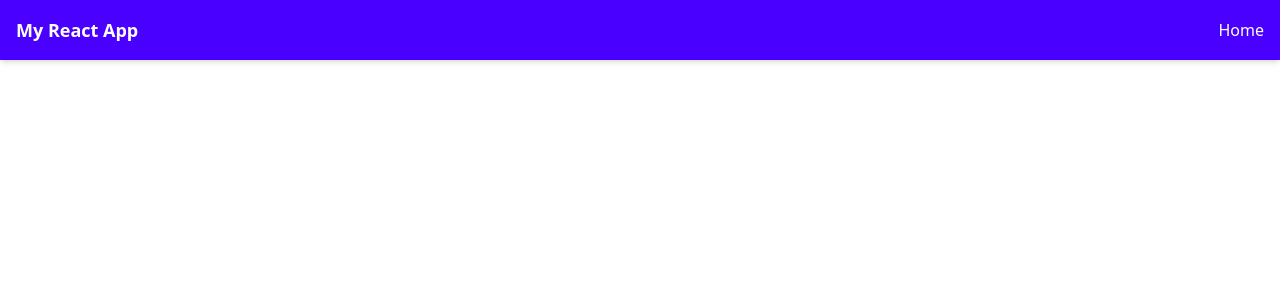
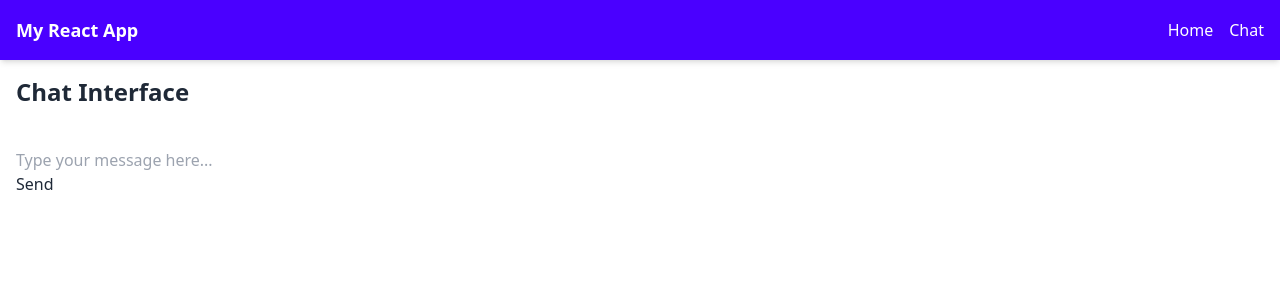
Before and after one commit to afstudeerprojecten/FeedbackAI-Tool, a React (Vite) app: page /FeedbackAI-Tool/chat in a window 1280 px wide. Before the commit this address had no page. Shown: the top 300 px of the page. Built offline with nearby package versions, Linux system fonts and the light colour scheme.

Commit message:
Added Chat Interface componenets

```diff
--- a/src/App.tsx
+++ b/src/App.tsx
@@ -2,6 +2,7 @@ import React from 'react';
 import { BrowserRouter as Router, Route, Routes } from 'react-router-dom';
 import Home from './pages/Home'; // Assuming you have a Home component
 import Navbar from './components/Navbar';
+import ChatPage from './pages/Chatpage'; // Assuming you have a ChatPage component
 
 const App: React.FC = () => {
   return (
@@ -9,10 +10,11 @@ const App: React.FC = () => {
       <Navbar />
       <Routes>
         <Route path="/" element={<Home />} />
+        <Route path="/chat" element={<ChatPage />} />
         {/* Add more routes as needed */}
       </Routes>
     </Router>
   );
-}
+};
 
 export default App;
--- /dev/null
+++ b/src/components/ChatInput.tsx
@@ -0,0 +1,43 @@
+// ChatInput.tsx
+
+import React, { useState, ChangeEvent, KeyboardEvent } from 'react';
+
+interface Props {
+  onSendMessage: (message: string) => void;
+}
+
+const ChatInput: React.FC<Props> = ({ onSendMessage }) => {
+  const [inputValue, setInputValue] = useState('');
+
+  const handleInputChange = (event: ChangeEvent<HTMLInputElement>) => {
+    setInputValue(event.target.value);
+  };
+
+  const handleKeyPress = (event: KeyboardEvent<HTMLInputElement>) => {
+    if (event.key === 'Enter') {
+      sendMessage();
+    }
+  };
+
+  const sendMessage = () => {
+    if (inputValue.trim() === '') return;
+    onSendMessage(inputValue);
+    setInputValue('');
+  };
+
+  return (
+    <div className="input-container">
+      <input
+        type="text"
+        value={inputValue}
+        onChange={handleInputChange}
+        onKeyPress={handleKeyPress}
+        placeholder="Type your message here..."
+      />
+        <br />
+      <button onClick={sendMessage}>Send</button>
+    </div>
+  );
+};
+
+export default ChatInput;
--- /dev/null
+++ b/src/components/ChatInterface.tsx
@@ -0,0 +1,25 @@
+// ChatInterface.tsx
+
+import React, { useState } from 'react';
+import ChatMessages from './ChatMessages';
+import ChatInput from './ChatInput';
+
+const ChatInterface: React.FC = () => {
+  const [messages, setMessages] = useState<{ text: string; sender: string }[]>([]);
+
+  const handleSendMessage = (inputValue: string) => {
+    // Placeholder function to simulate sending a message
+    const response = `You sent: ${inputValue}`;
+    setMessages([...messages, { text: response, sender: 'user' }]);
+  };
+
+  return (
+    <div>
+      <ChatMessages messages={messages} />
+      <br />
+      <ChatInput onSendMessage={handleSendMessage} />
+    </div>
+  );
+};
+
+export default ChatInterface;
--- /dev/null
+++ b/src/components/ChatMessages.tsx
@@ -0,0 +1,26 @@
+// ChatMessages.tsx
+
+import React from 'react';
+
+interface Message {
+  text: string;
+  sender: string;
+}
+
+interface Props {
+  messages: Message[];
+}
+
+const ChatMessages: React.FC<Props> = ({ messages }) => {
+  return (
+    <div className="chat-messages">
+      {messages.map((message, index) => (
+        <div key={index} className={`message ${message.sender}`}>
+          {message.text}
+        </div>
+      ))}
+    </div>
+  );
+};
+
+export default ChatMessages;
--- a/src/components/Navbar.tsx
+++ b/src/components/Navbar.tsx
@@ -1,5 +1,6 @@
 // src/components/Navbar.tsx
 import React from 'react';
+import { Link } from 'react-router-dom';
 
 const Navbar: React.FC = () => {
   return (
@@ -7,7 +8,8 @@ const Navbar: React.FC = () => {
       <div className="container mx-auto flex justify-between items-center">
         <div className="text-white font-bold text-lg">My React App</div>
         <div className="space-x-4">
-          <a href="/" className="text-white hover:text-primary-light transition-colors duration-200">Home</a>
+          <Link to="/" className="text-white hover:text-primary-light transition-colors duration-200">Home</Link>
+          <Link to="/chat" className="text-white hover:text-primary-light transition-colors duration-200">Chat</Link>
           {/* Add more navigation links as needed */}
         </div>
       </div>
--- /dev/null
+++ b/src/pages/Chatpage.tsx
@@ -0,0 +1,15 @@
+// ChatPage.tsx
+
+import React from 'react';
+import ChatInterface from '../components/ChatInterface';
+
+const ChatPage: React.FC = () => {
+  return (
+    <div className="container mx-auto p-4">
+      <h1 className="text-2xl font-bold mb-4">Chat Interface</h1>
+      <ChatInterface />
+    </div>
+  );
+};
+
+export default ChatPage;
```
